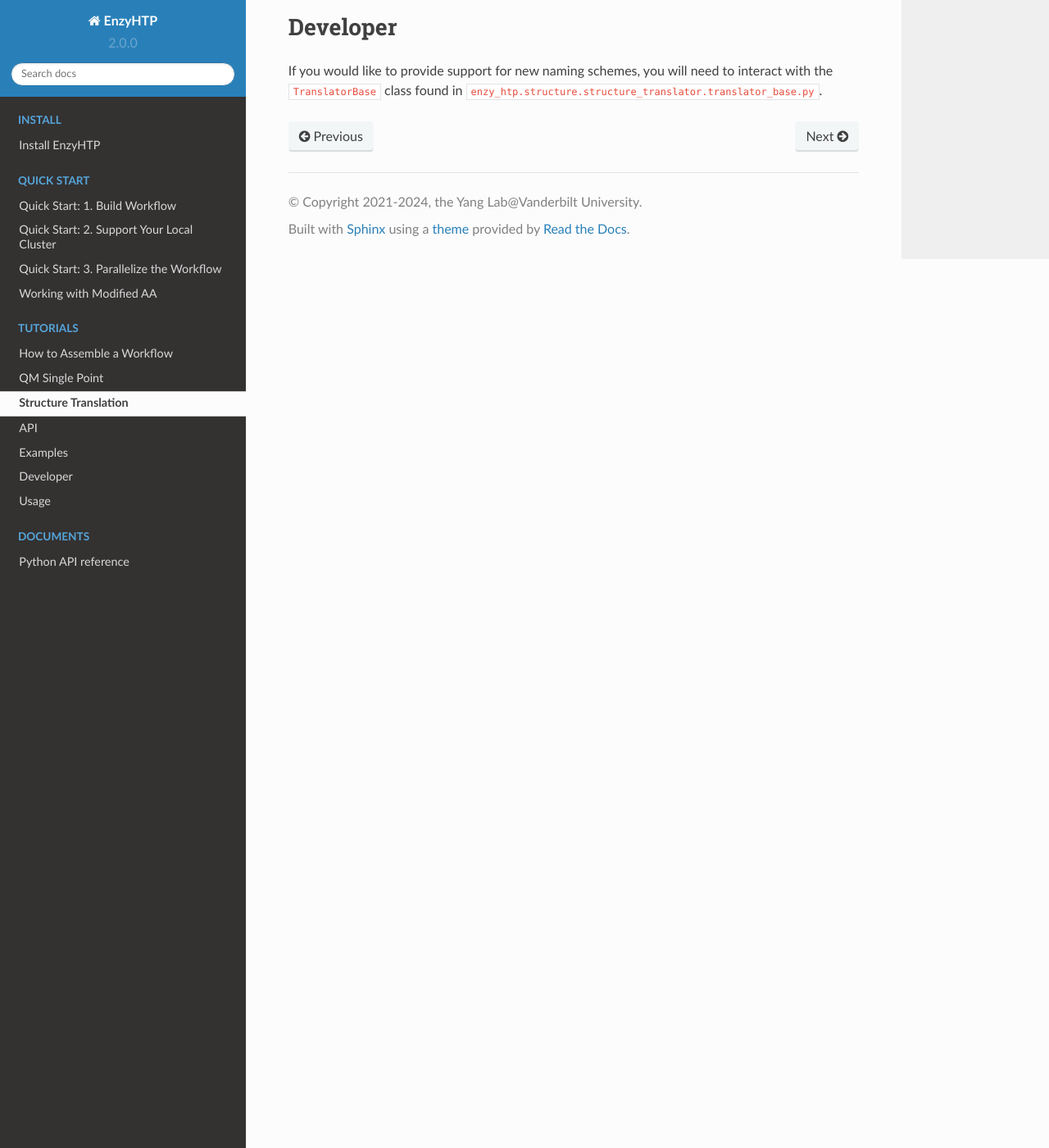
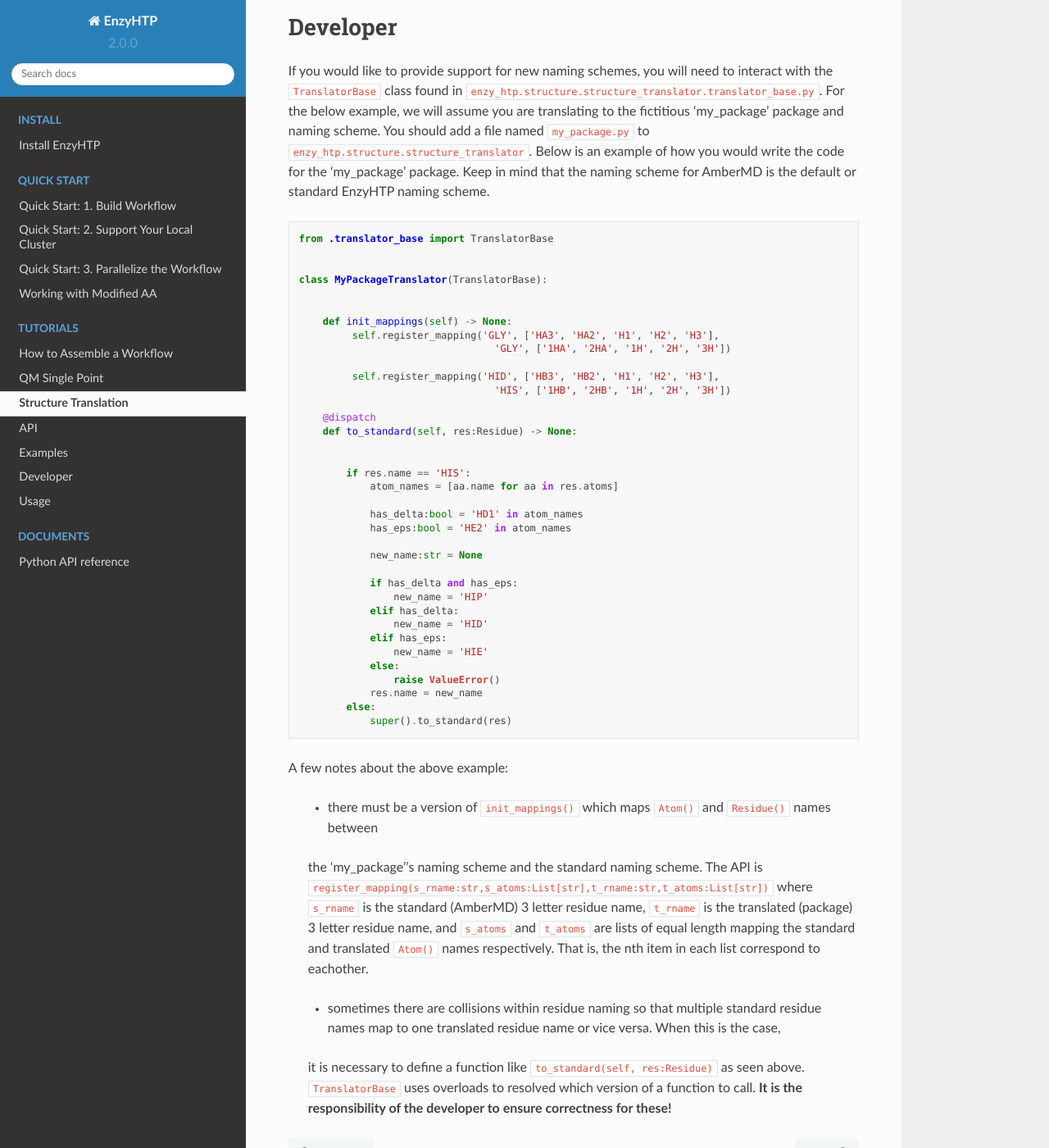
Before and after one commit to ChemBioHTP/enzyhtp_doc, a Sphinx documentation site: the page built from docs/source/sci_api_tutorial/structure_translator.rst, in a window 1280 px wide and 1400 px high, scrolled down 1965 px. Shown: the whole window at 82% size. Built offline with Sphinx 7.4.7 and the Read the Docs theme 2.0.0, drawn with Linux system fonts in a browser that asks for light colours.

Commit message:
more updates

```diff
--- a/docs/source/sci_api_tutorial/structure_translator.rst
+++ b/docs/source/sci_api_tutorial/structure_translator.rst
@@ -111,4 +111,61 @@ Below are some example API calls to translate ``Structure()`` objects with the `
 
 
 If you would like to provide support for new naming schemes, you will need to interact with the ``TranslatorBase``
-class found in ``enzy_htp.structure.structure_translator.translator_base.py``.
+class found in ``enzy_htp.structure.structure_translator.translator_base.py``. For the below example, we
+will assume you are translating to the fictitious 'my_package' package and naming scheme. You
+should add a file named ``my_package.py`` to ``enzy_htp.structure.structure_translator``.
+Below is an example of how you would write the code for the 'my_package' package. Keep in mind that the
+naming scheme for AmberMD is the default or standard EnzyHTP naming scheme.
+
+.. code:: python
+
+
+
+    from .translator_base import TranslatorBase
+
+
+    class MyPackageTranslator(TranslatorBase):
+
+
+        def init_mappings(self) -> None:
+             self.register_mapping('GLY', ['HA3', 'HA2', 'H1', 'H2', 'H3'],
+                                     'GLY', ['1HA', '2HA', '1H', '2H', '3H'])
+
+             self.register_mapping('HID', ['HB3', 'HB2', 'H1', 'H2', 'H3'],
+                                     'HIS', ['1HB', '2HB', '1H', '2H', '3H'])
+
+        @dispatch
+        def to_standard(self, res:Residue) -> None:
+
+
+            if res.name == 'HIS':
+                atom_names = [aa.name for aa in res.atoms]
+
+                has_delta:bool = 'HD1' in atom_names
+                has_eps:bool = 'HE2' in atom_names
+
+                new_name:str = None
+
+                if has_delta and has_eps:
+                    new_name = 'HIP'
+                elif has_delta:
+                    new_name = 'HID'
+                elif has_eps:
+                    new_name = 'HIE'
+                else:
+                    raise ValueError()
+                res.name = new_name
+            else:
+                super().to_standard(res)
+
+
+A few notes about the above example:
+
+    + there must be a version of ``init_mappings()`` which maps ``Atom()`` and ``Residue()`` names between
+    the 'my_package''s naming scheme and the standard naming scheme. The API is   ``register_mapping(s_rname:str,s_atoms:List[str],t_rname:str,t_atoms:List[str])`` where
+    ``s_rname`` is the standard (AmberMD) 3 letter residue name, ``t_rname`` is the translated (package) 3 letter residue name, and ``s_atoms`` and ``t_atoms``
+    are lists of equal length mapping the standard and translated ``Atom()`` names respectively. That is, the nth item in each list correspond to eachother.
+
+    + sometimes there are collisions within residue naming so that multiple standard residue names map to one translated residue name or vice versa. When this is the case,
+    it is necessary to define a function like ``to_standard(self, res:Residue)`` as seen above. ``TranslatorBase`` uses overloads to resolved which version of a function to call.
+    **It is the responsibility of the developer to ensure correctness for these!**
```
